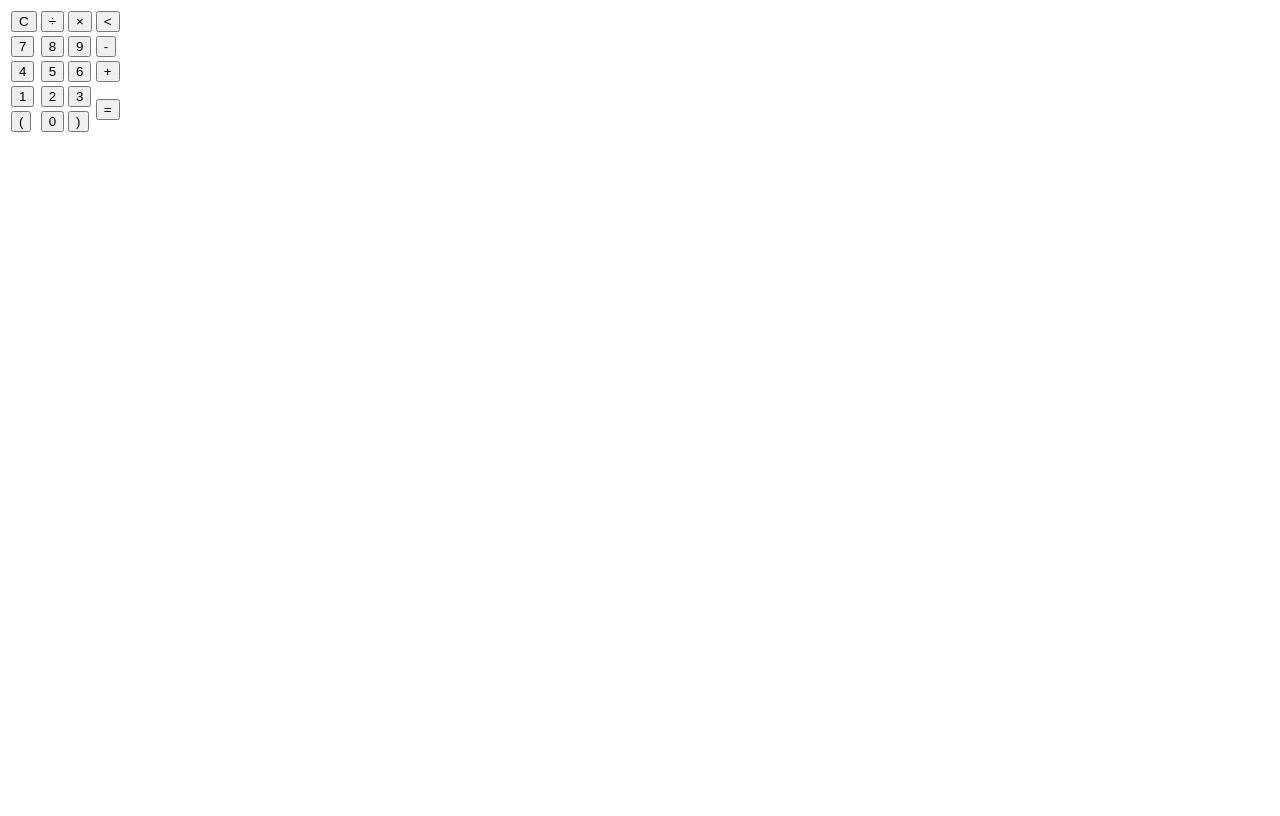
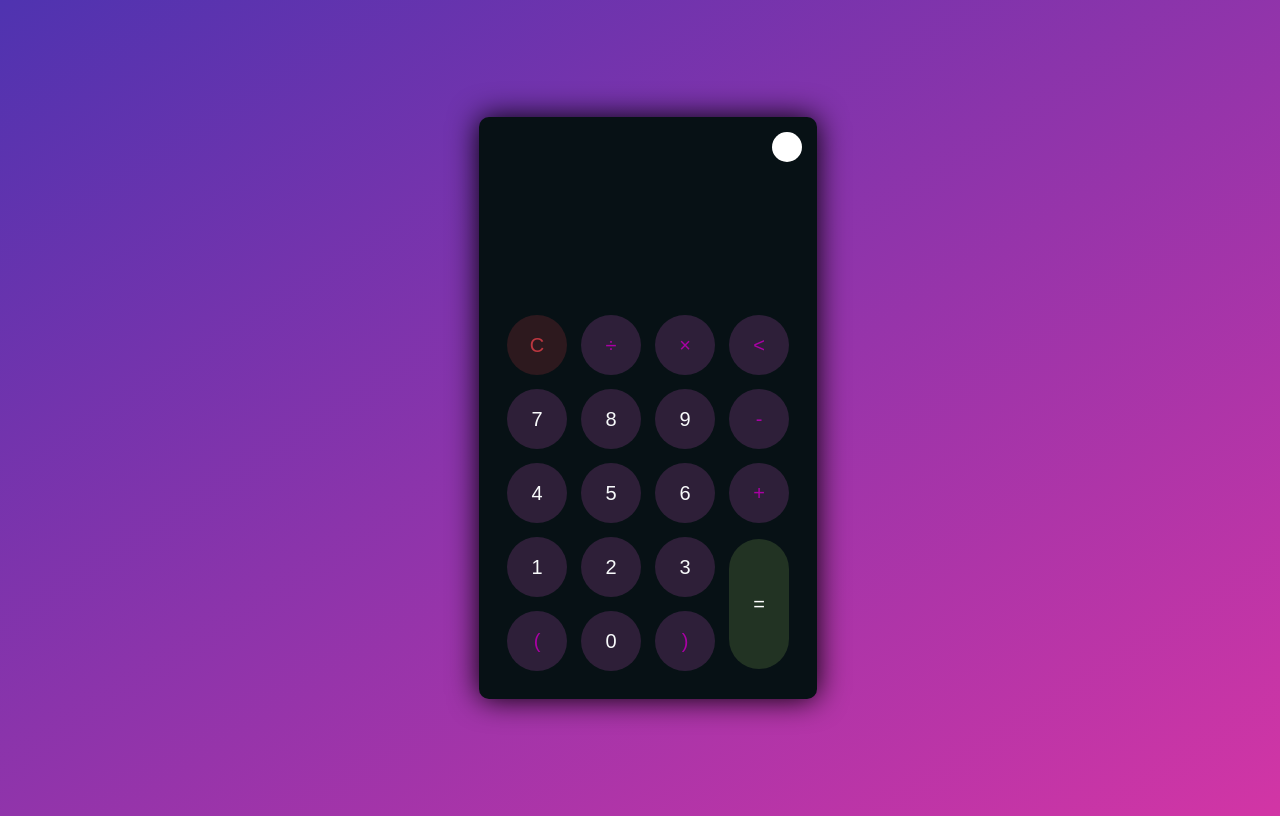
Before and after one commit to IsuruSampathRanasinghe/calculater, a plain HTML site: page index.html in a window 1280 px wide. Drawn offline with Linux system fonts and the light colour scheme.

Commit message:
Update file

```diff
--- a/index.html
+++ b/index.html
@@ -4,6 +4,7 @@
     <meta charset="UTF-8">
     <meta name="viewport" content="width=device-width, initial-scale=1.0">
     <title>calculater</title>
+    <link rel="stylesheet" href="style.css">
 </head>
 
 
@@ -40,7 +41,7 @@
                         <td><button class="btn-number" id="1">1</button></td>
                         <td><button class="btn-number" id="2">2</button></td>
                         <td><button class="btn-number" id="3">3</button></td>
-                        <td rowspan="2"><button class="btn-operator" id="equal">=</button></td>
+                        <td rowspan="2"><button class="btn-equal" id="equal">=</button></td>
                     </tr>
                     <tr>
                         <td><button class="btn-operator" id="(">(</button></td>
```
